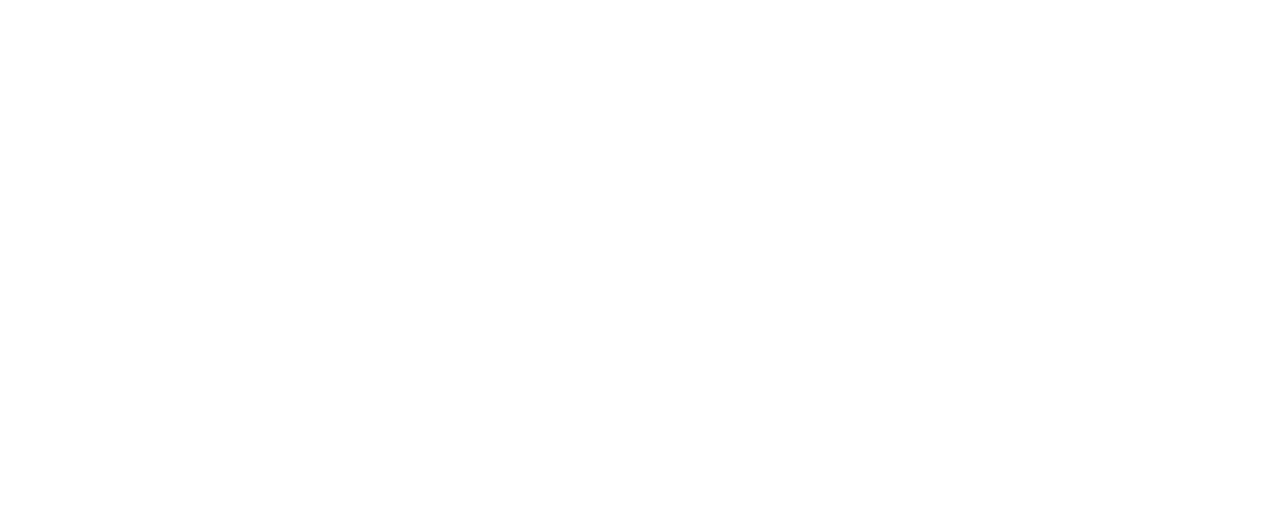
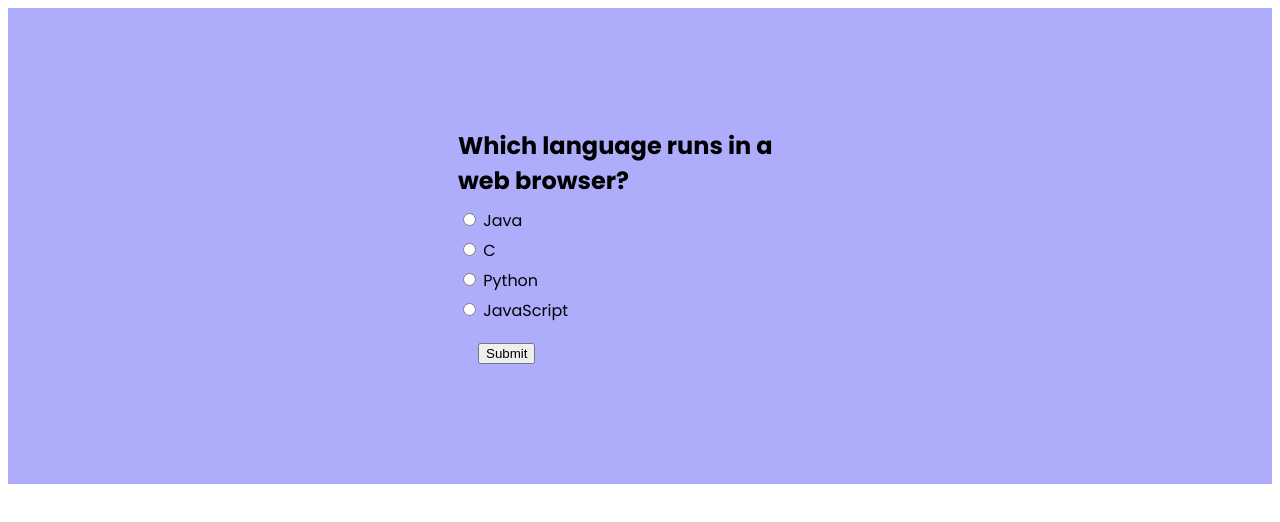
Before and after one commit to acciojob/quiz-Harshadsonar, a website: page main.html in a window 1280 px wide. Drawn offline with Linux system fonts and the light colour scheme.

Commit message:
created a submission

```diff
--- a/main.html
+++ b/main.html
@@ -1,16 +1,128 @@
 <!DOCTYPE html>
-
 <html>
 
 <head>
-	<link rel="stylesheet" href="styles.css">
+    <title>Quiz App</title>
+    <link rel="stylesheet" href="styles.css">
+    <link rel="preconnect" href="https://fonts.googleapis.com">
+    <link rel="preconnect" href="https://fonts.gstatic.com" crossorigin>
+    <link href="https://fonts.googleapis.com/css2?family=Inter:wght@300;400;600&family=Poppins:ital,wght@0,300;0,400;0,500;0,600;0,700;0,900;1,300;1,400;1,500;1,600;1,700&display=swap" rel="stylesheet">
 </head>
 
 <body>
-	<!-- the entire body must be written by student -->
-    <script type="text/javascript" src="./script.js">
-</script>
+    <div class="quiz-container" id="quiz">
+        <h2 id="question"></h2>
+        <label>
+            <input type="radio" name="option" id="a" />
+            <span id="a_text"></span>
+        </label>
+        <label>
+            <input type="radio" name="option" id="b" />
+            <span id="b_text"></span>
+        </label>
+        <label>
+            <input type="radio" name="option" id="c" />
+            <span id="c_text"></span>
+        </label>
+        <label>
+            <input type="radio" name="option" id="d" />
+            <span id="d_text"></span>
+        </label>
+        <button id="submit">Submit</button>
+        <p id="result"></p>
+        <button id="reload">Reload Quiz</button>
+    </div>
 
+    <script>
+        // Quiz data
+        const questions = [{
+            question: "Which language runs in a web browser?",
+            a: "Java",
+            b: "C",
+            c: "Python",
+            d: "JavaScript",
+            correct: "d",
+        }, {
+            question: "What does CSS stand for?",
+            a: "Central Style Sheets",
+            b: "Cascading Style Sheets",
+            c: "Cascading Simple Sheets",
+            d: "Cars SUVs Sailboats",
+            correct: "b",
+        }, {
+            question: "What does HTML stand for?",
+            a: "Hypertext Markup Language",
+            b: "Hypertext Markdown Language",
+            c: "Hyperloop Machine Language",
+            d: "Helicopters Terminals Motorboats Lamborginis",
+            correct: "a",
+        }, {
+            question: "What year was JavaScript launched?",
+            a: "1996",
+            b: "1995",
+            c: "1994",
+            d: "none of the above",
+            correct: "b",
+        }];
+
+        // Quiz variables
+        let currentQuestion = 0;
+        let score = 0;
+        const quizContainer = document.getElementById("quiz");
+        const questionElement = document.getElementById("question");
+        const optionA = document.getElementById("a");
+        const optionB = document.getElementById("b");
+        const optionC = document.getElementById("c");
+        const optionD = document.getElementById("d");
+        const optionAText = document.getElementById("a_text");
+        const optionBText = document.getElementById("b_text");
+        const optionCText = document.getElementById("c_text");
+        const optionDText = document.getElementById("d_text");
+        const submitButton = document.getElementById("submit");
+        const resultElement = document.getElementById("result");
+        const reloadButton = document.getElementById("reload");
+
+        // Load question
+        function loadQuestion() {
+            const currentQuiz = questions[currentQuestion];
+            questionElement.textContent = currentQuiz.question;
+            optionAText.textContent = currentQuiz.a;
+            optionBText.textContent = currentQuiz.b;
+            optionCText.textContent = currentQuiz.c;
+            optionDText.textContent = currentQuiz.d;
+        }
+
+        // Check answer
+        function checkAnswer() {
+            const currentQuiz = questions[currentQuestion];
+            const selectedOption = document.querySelector("input[name='option']:checked");
+            if (selectedOption && selectedOption.id === currentQuiz.correct) {
+                score++;
+            }
+        }
+
+        // Show next question or result
+        function showNext() {
+            checkAnswer();
+            currentQuestion++;
+            if (currentQuestion < questions.length) {
+                loadQuestion();
+            } else {
+                quizContainer.style.display = "none";
+                resultElement.textContent = "You scored " + score + " out of " + questions.length + "!";
+                reloadButton.style.display = "block";
+            }
+        }
+
+        // Event listeners
+        submitButton.addEventListener("click", showNext);
+        reloadButton.addEventListener("click", function() {
+            location.reload();
+        });
+
+        // Initial setup
+        loadQuestion();
+    </script>
 </body>
 
 </html>
--- a/styles.css
+++ b/styles.css
@@ -1 +1,38 @@
 /*  your css code here. If applicable */
+/*  your css code here. If applicable */
+
+.quiz-container {
+    color: black;
+    margin: 0px;
+    box-sizing: border-box;
+    padding: 100px 450px;
+    background-color: rgb(173, 173, 252);
+    width: 100%;
+    font-family: 'Inter', sans-serif;
+    font-family: 'Poppins', sans-serif;
+}
+
+#question {
+    font-weight: bold;
+    margin-bottom: 10px;
+}
+
+label {
+    display: block;
+    margin-bottom: 5px;
+}
+
+#submit {
+    margin: 20px;
+    display: flex;
+}
+
+#result {
+    font-weight: bold;
+    margin-top: 20px;
+}
+
+#reload {
+    display: none;
+    margin-top: 10px;
+}
```
